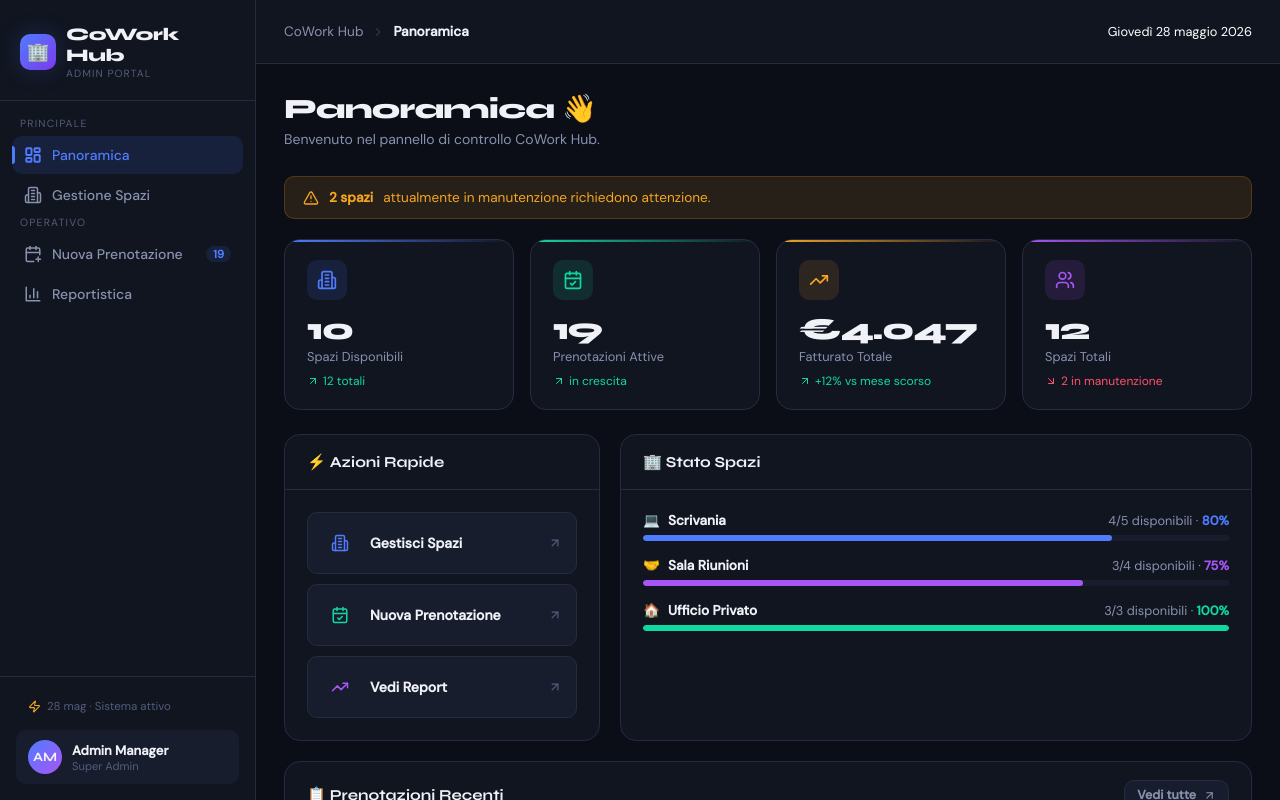
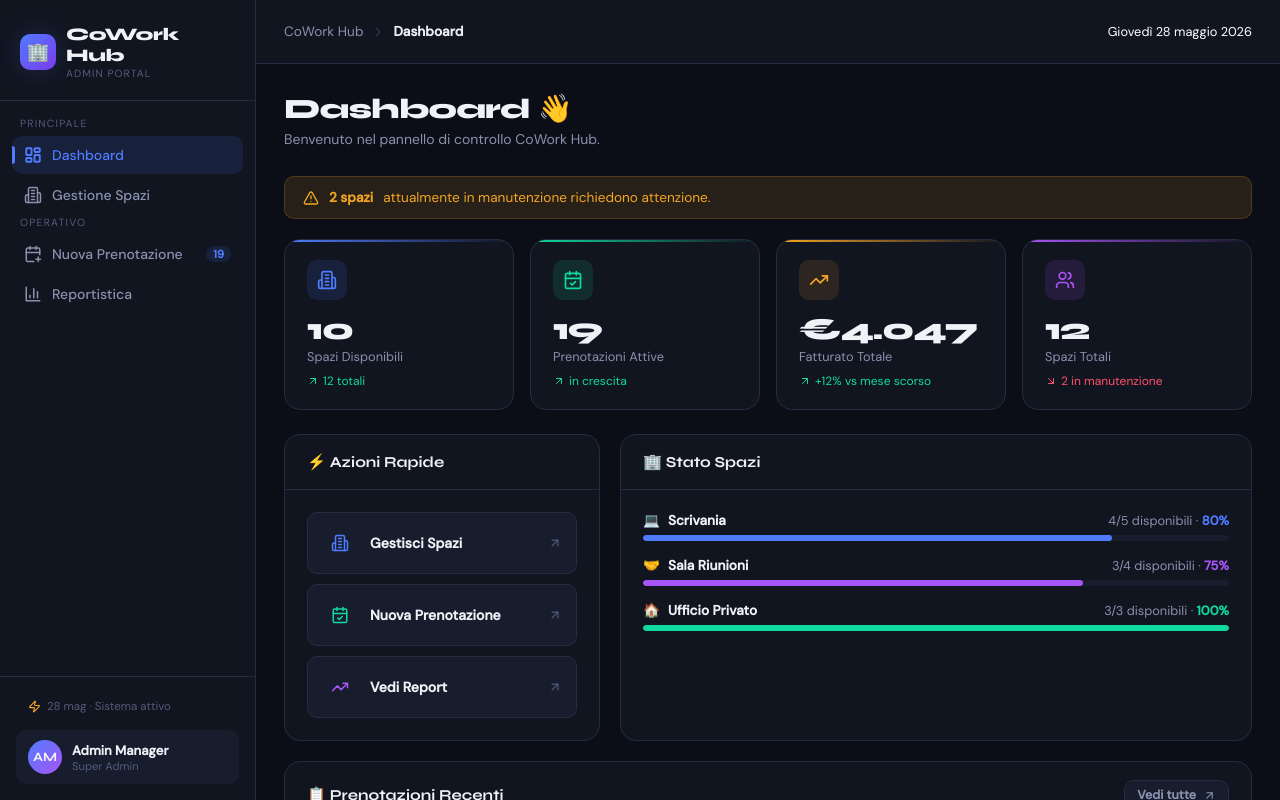
Before and after one commit to NicoMaker/Simulazione_Esame_FrontEnd, a React (Create React App) app: page / in a window 1280 px wide. Shown: the top 800 px of the page. Built offline with nearby package versions, Linux system fonts and the light colour scheme.

Commit message:
dashboard scitta

```diff
--- a/src/components/DashboardHome.js
+++ b/src/components/DashboardHome.js
@@ -116,7 +116,7 @@ export default function DashboardHome() {
   return (
     <div>
       <div className="page-header">
-        <div className="page-title">Panoramica 👋</div>
+        <div className="page-title">Dashboard 👋</div>
         <div className="page-subtitle">
           Benvenuto nel pannello di controllo CoWork Hub.
         </div>
--- a/src/components/Layout.js
+++ b/src/components/Layout.js
@@ -17,7 +17,7 @@ import {
 const NAV_ITEMS = [
   {
     id: "home",
-    label: "Panoramica",
+    label: "Dashboard",
     icon: LayoutDashboard,
     section: "principale",
   },
@@ -42,7 +42,7 @@ const NAV_ITEMS = [
 ];
 
 const PAGE_LABELS = {
-  home: "Panoramica",
+  home: "Dashboard",
   spaces: "Gestione Spazi",
   booking: "Prenotazioni",
   reports: "Reportistica",
```
Also changed, not shown: 1 other file (tests, documents, lock files or other folders).
